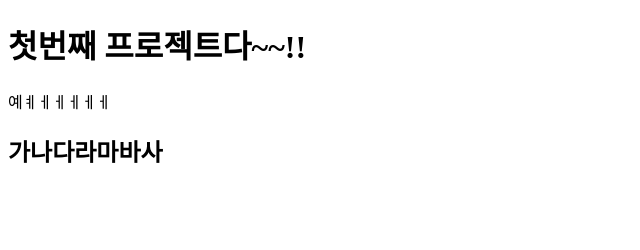
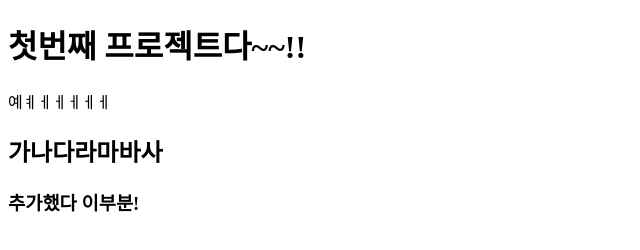
Before and after one commit to keuns168/first-noona-project, a plain HTML site: page index.html in a window 1280 px wide. Shown: the whole page, without its empty margins (0-640 px from the left). Drawn offline with Linux system fonts and the light colour scheme.

Commit message:
second commit

```diff
--- a/index.html
+++ b/index.html
@@ -10,5 +10,6 @@
     <h1>첫번째 프로젝트다~~!!</h1>
     <p>예ㅖㅔㅔㅔㅔㅔ</p>
     <h2>가나다라마바사</h2>
+    <h3> 추가했다 이부분!</h3>
   </body>
 </html>
```
